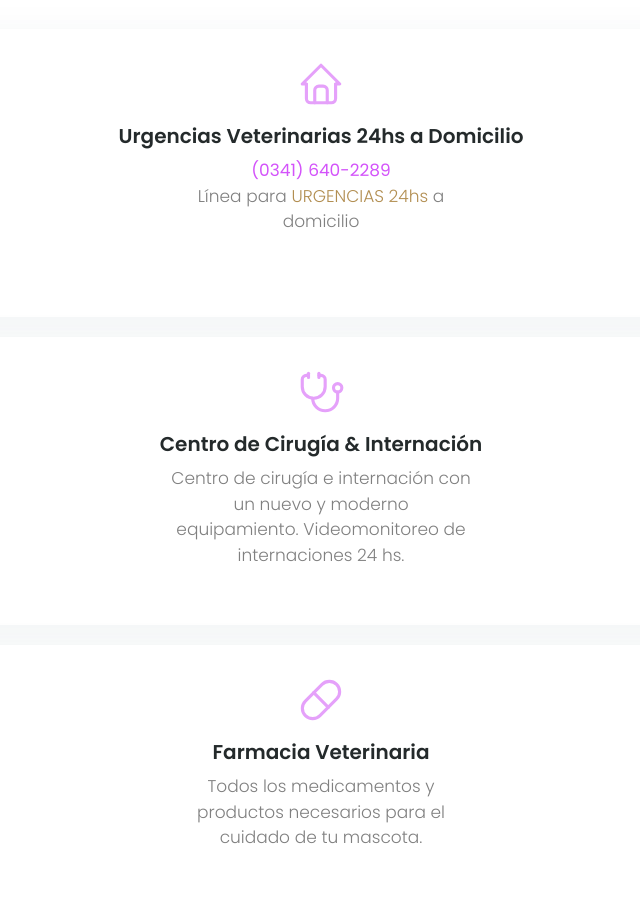
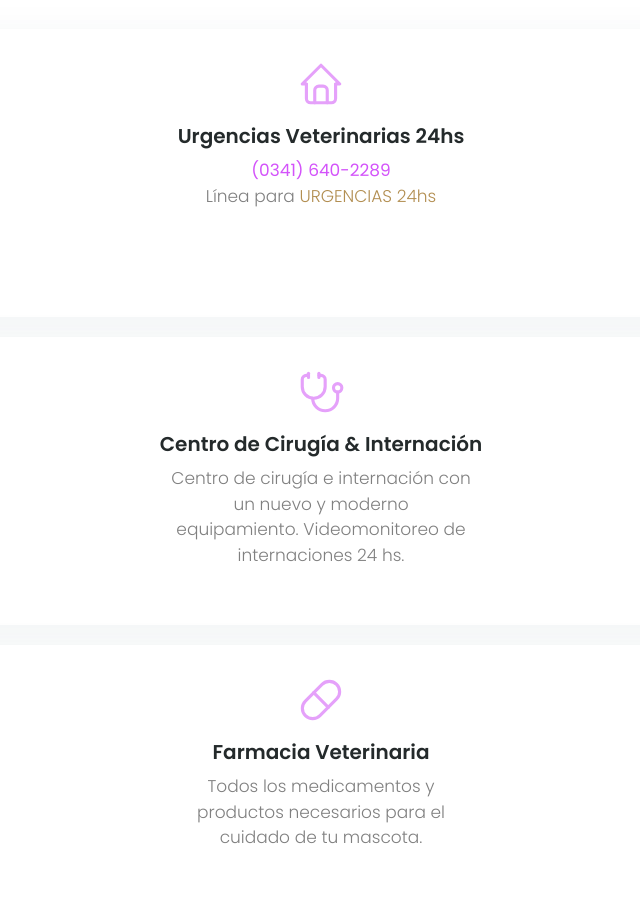
Before and after one commit to santipdmonte/CIVetRosario---LandingPage---Tailwind, a website: page index.html in a window 1280 px wide. Shown: the part 1482-2406 px from the top of the page, without its empty margins (319-959 px from the left). Drawn offline with nearby package versions, Linux system fonts and the light colour scheme.

Commit message:
Cambios en textos

```diff
--- a/index.html
+++ b/index.html
@@ -310,13 +310,13 @@
                     </div>
                     <!-- grid item title -->
                     <h3 class="h3 mb-[10px]">
-                        Urgencias Veterinarias 24hs a Domicilio
+                        Urgencias Veterinarias 24hs
                     </h3>
                     <!-- grid item -->
                     <p class="font-light leading-normal max-w-[300px]">
                         <b class="text-accent">(0341) 640-2289</b>
                         <br>
-                        Línea para <span class="text-accent-tertiary">URGENCIAS 24hs</span> a domicilio
+                        Línea para <span class="text-accent-tertiary">URGENCIAS 24hs</span>
                     </p>
                 </div>
                 <!-- grid item -->
@@ -446,7 +446,7 @@
                         </div>
                         <!-- Title -->
                         <h4 class="text-lg text-gray-800 font-semibold">
-                            Urgencias Veterinarias 24hs a Domicilio
+                            Urgencias Veterinarias 24hs
                         </h4>
                         <!-- desc -->
                         <p>
```
Also changed, not shown: contacto.html (+3 -3 lines).
